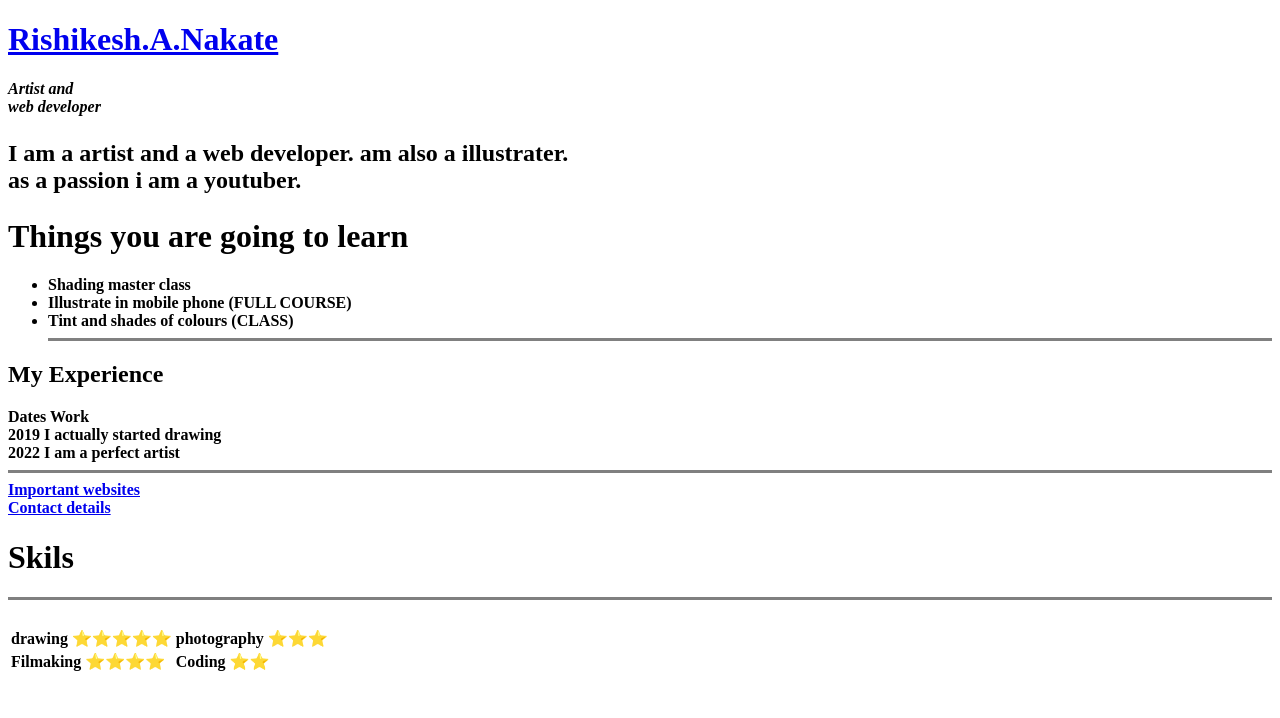
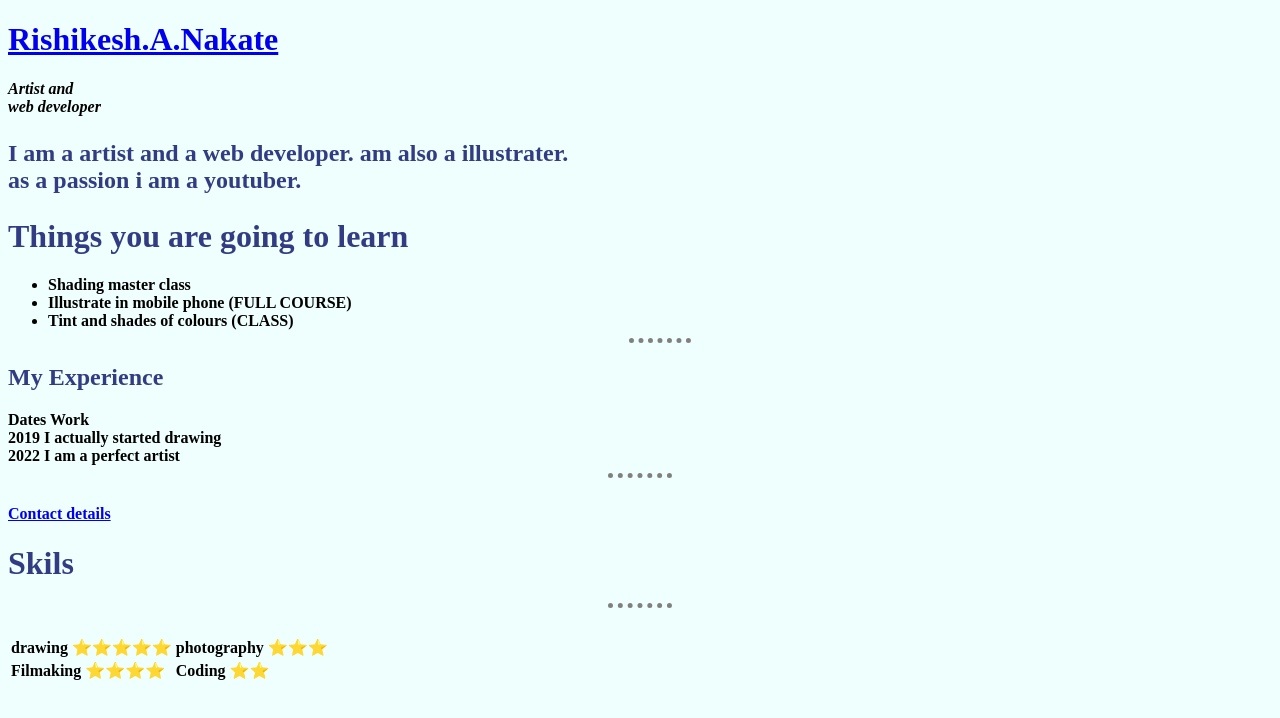
Before and after one commit to 55667733/cvv, a plain HTML site: page index.html in a window 1280 px wide. Drawn offline with Linux system fonts and the light colour scheme.

Commit message:
Add files via upload

```diff
--- a/index.html
+++ b/index.html
@@ -4,6 +4,31 @@
 <head>
   <meta charset="utf-8">
   <title>Art stories </title>
+<style>
+
+body {
+  background-color: #EFFFFD;
+}
+
+  h1 {
+    color: #333C83;
+  }
+
+  h2 {
+    color: #333C83;
+  }
+hr {
+  background-color: #EFFFFD;
+  border-style:  none;
+  border-top-style: dotted;
+  border-color: grey;
+  border-width: 5px;
+  width: 5%;
+}
+
+</style>
+
+
 </head>
 
 <body>
@@ -49,7 +74,6 @@
   </table>
   <hr size=3 noshade <br>
   <table cellspacing=10>
-    <a href="importsnt websites.html">Important websites</a>
     <br /><a href="contact detail.html">Contact details</a>
 </body>
 
```
Also changed, not shown: contact detail.html (+22 -0 lines).
